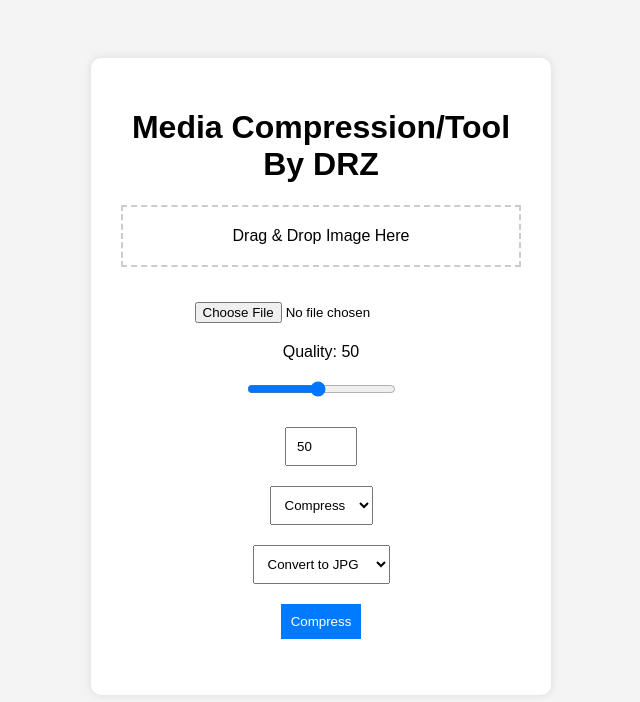
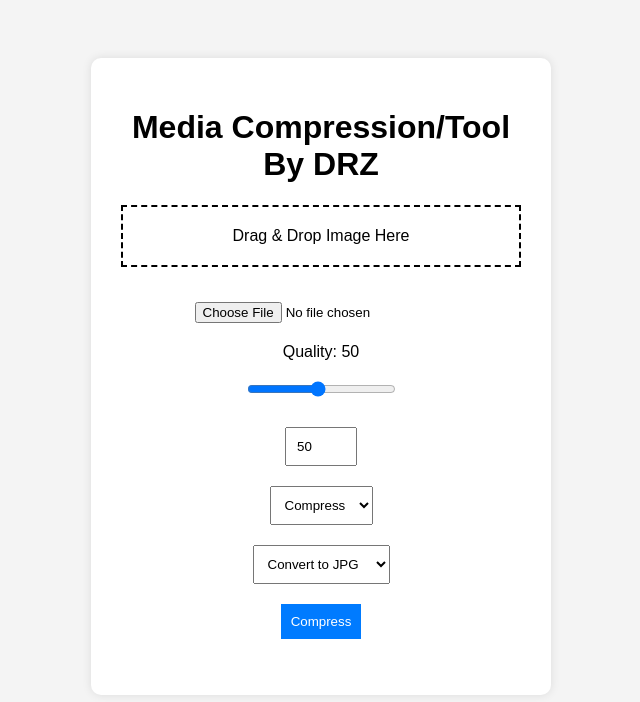
Before and after one commit to Dronzly/media-compressor, a FastAPI app: page / in a window 1280 px wide. Shown: the top 702 px of the page, without its empty margins (319-959 px from the left). Run offline with FastAPI, Linux system fonts and the light colour scheme.

Commit message:
feature: system dark/light mode

```diff
--- a/templates/index.html
+++ b/templates/index.html
@@ -3,15 +3,30 @@
 <head>
     <title>Media Compressor</title>
     <style>
+
+:root {
+    --bg: #f4f4f4;
+    --text: #000;
+    --card: white;
+}
+
+@media (prefers-color-scheme: dark) {
+    :root {
+        --bg: #121212;
+        --text: #ffffff;
+        --card: #1e1e1e;
+    }
+}
         body {
             font-family: Arial;
-            background: #f4f4f4;
+	    background: var(--bg);
+    	    color: var(--text);
             text-align: center;
             padding-top: 50px;
         }
 
         .container {
-            background: white;
+            background: var(--card);
             padding: 30px;
             border-radius: 10px;
             width: 400px;
@@ -32,7 +47,7 @@
         }
 
         #dropZone {
-            border: 2px dashed #ccc;
+	    border: 2px dashed var(--text);
             padding: 20px;
             margin-bottom: 15px;
         }
```
